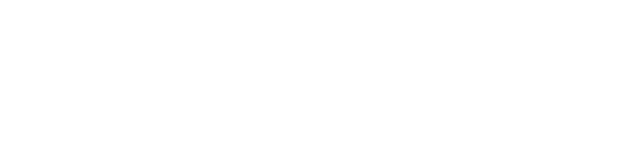
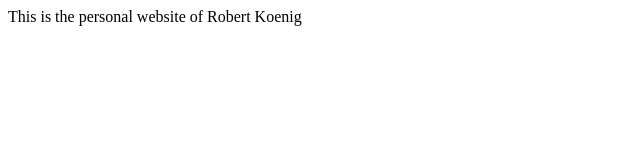
Before and after one commit to robertpkoenig/robertpkoenig.github.io, a plain HTML site: page index.html in a window 1280 px wide. Shown: the whole page, without its empty margins (0-640 px from the left). Drawn offline with Linux system fonts and the light colour scheme.

Commit message:
with name

```diff
--- a/index.html
+++ b/index.html
@@ -6,6 +6,6 @@
     <title>Document</title>
 </head>
 <body>
-
+    This is the personal website of Robert Koenig
 </body>
 </html>
```
